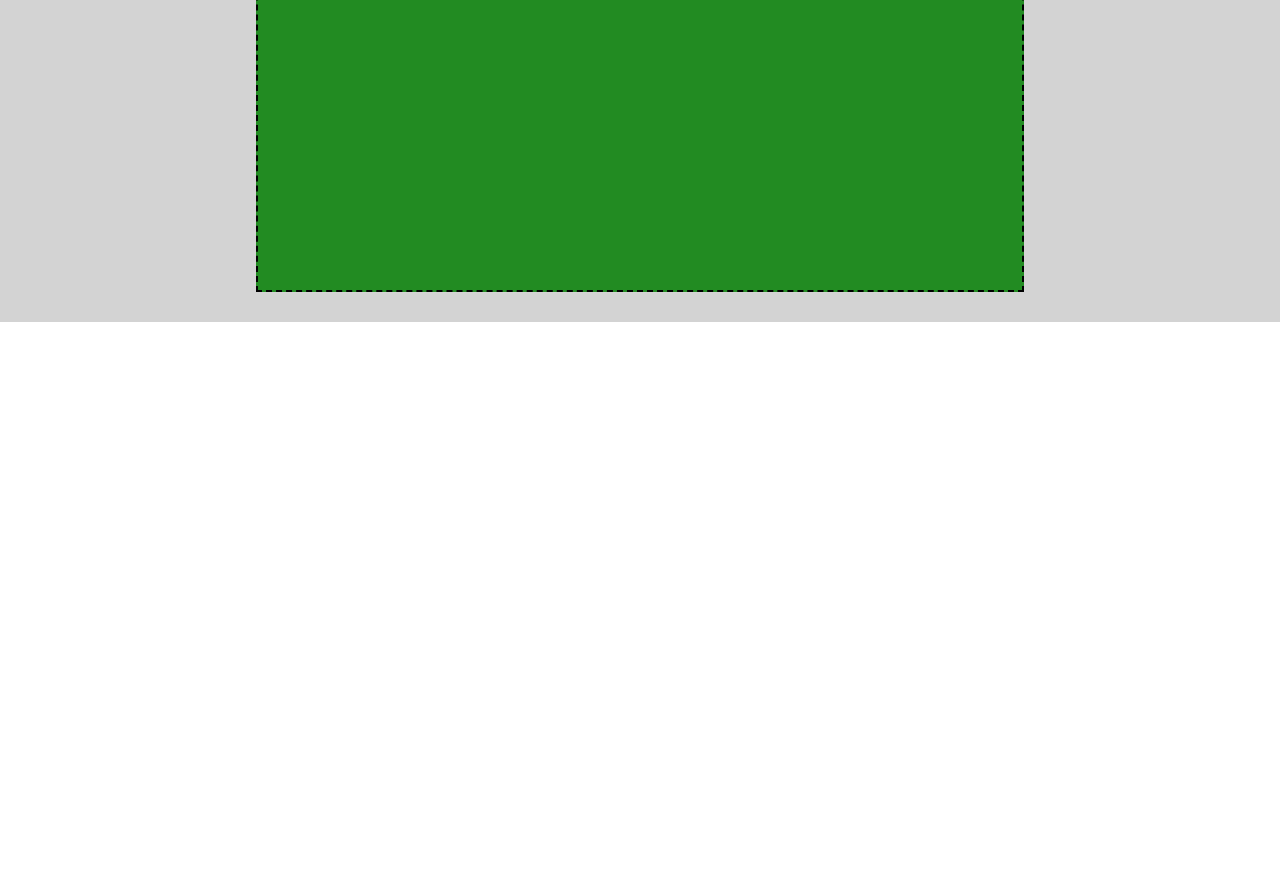
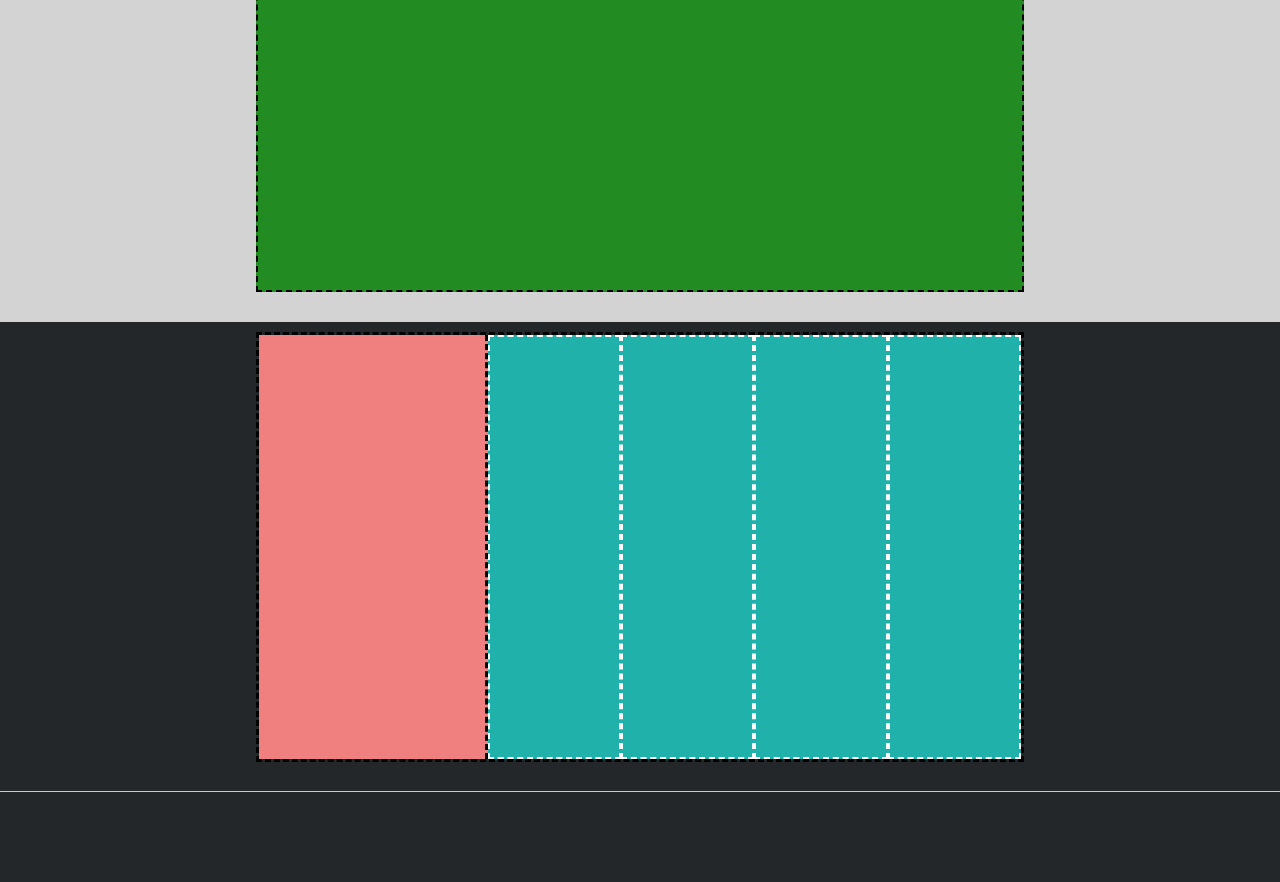
Before and after one commit to MicheleLafronza/htmlcss-struttura-discord, a plain HTML site: page index.html in a window 1280 px wide. Shown: the part 2109-2991 px from the top of the page. Before the commit the page ends 2431 px from the top, so only its background shows below. Drawn offline with Linux system fonts and the light colour scheme.

Commit message:
footer superiore completed

```diff
--- a/css/style.css
+++ b/css/style.css
@@ -21,7 +21,7 @@ nav {
 }
 
 /* regole banner top */
-#banner-top {
+#banner-container {
     padding-top: 30px;
     padding-bottom: 30px;
     /* DEBUG */
@@ -82,24 +82,29 @@ nav {
 
 /* regole main */
 .white-section {
+    padding-top: 30px;
+    padding-bottom: 30px;
+    /* DEBUG */
     background-color: white;
     min-height: 400px;
-    padding-top: 30px;
-    padding-bottom: 30px;
 }
 
 .grey-section {
+    padding-top: 30px;
+    padding-bottom: 30px;
+    /* DEBUG */
     background-color: rgba(211,211,211,255);
     min-height: 400px;
-    padding-top: 30px;
-    padding-bottom: 30px;
+
 }
 
 .grey-section-big {
+    padding-top: 30px;
+    padding-bottom: 30px;
+    /* DEBUG */
     background-color: rgba(211,211,211,255);
     min-height: 800px;
-    padding-top: 30px;
-    padding-bottom: 30px;
+
 }
 
 .flex-container-main1 {
@@ -113,8 +118,8 @@ nav {
 
 .box-big {
     width: 60%;
+    /* DEBUG */
     background-color: rgba(30,144,255,255);
-    /* DEBUG */
     border-style: dashed;
     border-width: 2px;
 }
@@ -122,8 +127,8 @@ nav {
 
 .box-small {
     width: 40%;
+    /* DEBUG */
     background-color: rgba(255,192,203,255);
-    /* DEBUG */
     border-style: dashed;
     border-width: 2px;
 }
@@ -132,8 +137,53 @@ nav {
     margin: auto;
     background-color: rgba(34,139,34,255);
     width: 60%;
-    min-height: 740px;
     /* DEBUG */
     border-style: dashed;
     border-width: 2px;
+    min-height: 740px;
 }
+
+/* regole footer */
+#top-footer {
+    background-color: rgba(35,39,42,255);
+    /* DEBUG */
+    min-height: 470px;
+    border-bottom: 1px solid rgba(202,202,202,255);
+    padding-top: 10px;
+}
+
+#low-footer {
+    /* DEBUG */
+    background-color: rgba(35,39,42,255);
+    min-height: 90px;
+}
+
+#flex-container-footer {
+    width: 60%;
+    margin: 0px auto;
+    display: flex;
+    /* DEBUG */
+    min-height: 430px;
+    border: dashed;
+
+}
+
+#col-footer-left {
+    width: 30%;
+    /* DEBUG */
+    background-color: rgba(240,128,128,255);
+    border-right: 3px dashed black;
+}
+
+#col-footer-right {
+    width: 70%;
+    display: flex;
+    /* DEBUG */
+    background-color: rgba(32,178,170,255);
+}
+
+.inside-col-rfoot {
+    width: calc(100% / 4);
+    /* DEBUG */
+    border: 2px dashed white;
+}
--- a/index.html
+++ b/index.html
@@ -27,7 +27,7 @@
         </nav>
 
         <!-- sezione banner principale/titolo/descrizione -->
-        <section id="banner-top">
+        <section id="banner-container">
             <div id="banner-box"></div>
         </section>
    </header>
@@ -67,8 +67,29 @@
    </main>
    <!-- /fine main -->
 
+   <!-- inizio footer -->
    <footer>
 
+        <!-- footer superiore -->
+        <div id="top-footer">
+            <div id="flex-container-footer">
+                <div id="col-footer-left"></div>
+                <div id="col-footer-right">
+                    <div class="inside-col-rfoot"></div>
+                    <div class="inside-col-rfoot"></div>
+                    <div class="inside-col-rfoot"></div>
+                    <div class="inside-col-rfoot"></div>
+                </div>
+            </div>
+        </div>
+        <!-- /fine footer superiore -->
+
+        <!-- footer inferiore -->
+        <div id="low-footer">
+
+        </div>
+        <!-- /fine footer inferiore -->
    </footer>
+   <!-- /fine footer -->
 </body>
 </html>
```
